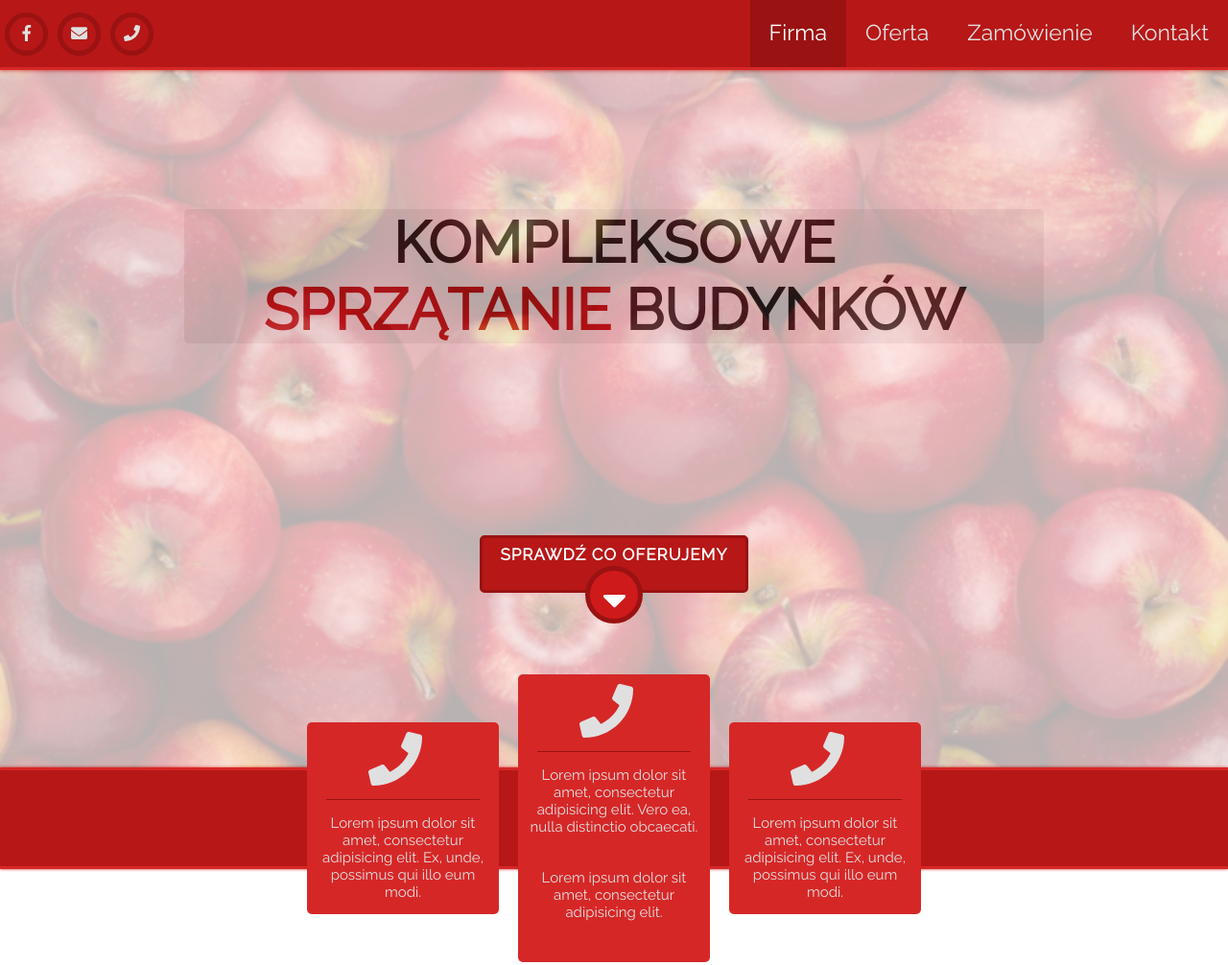
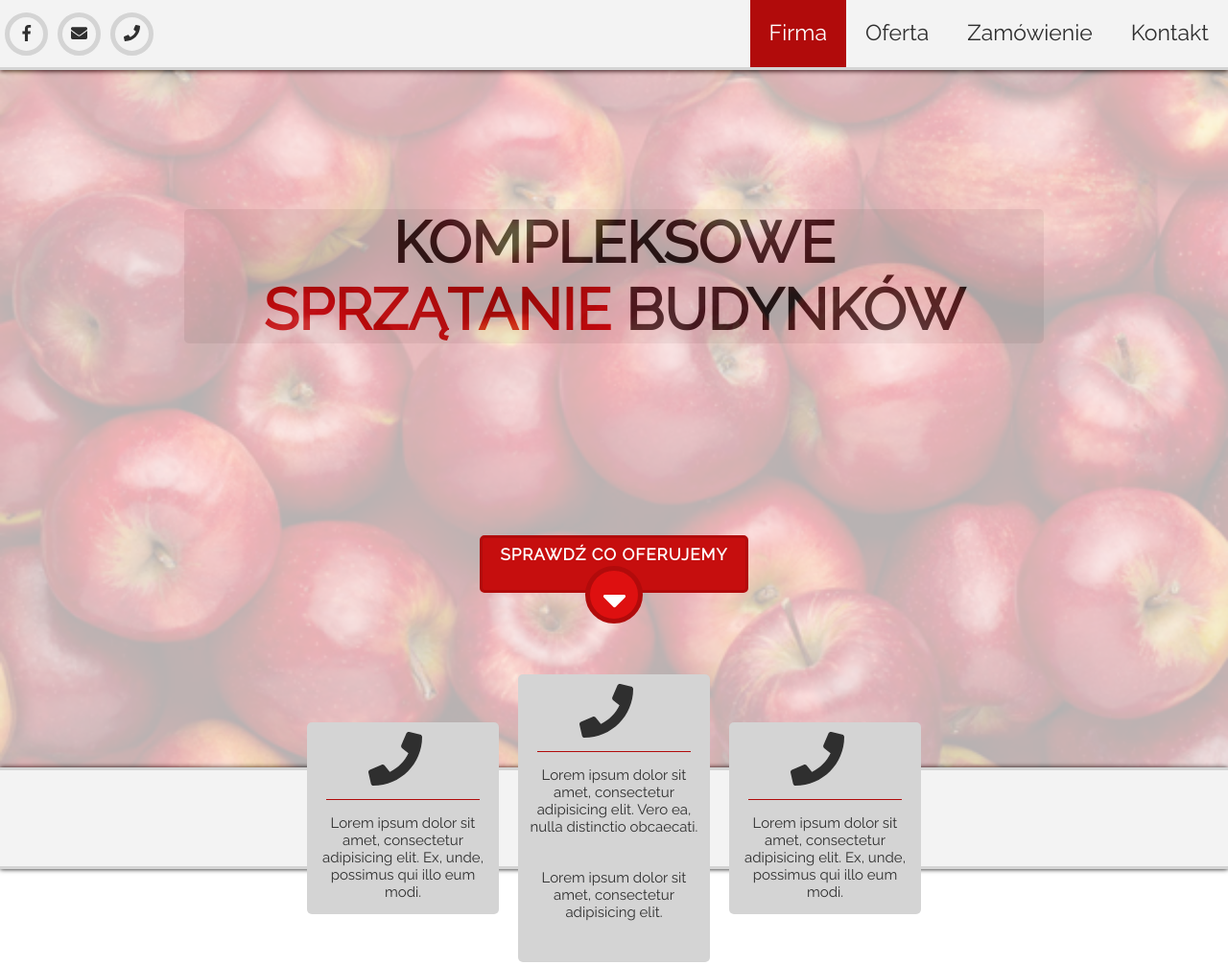
Before and after one commit to 965750/radam, a website: page src/index.html in a window 1280 px wide. Shown: the top 1006 px of the page at 96% size. Drawn offline with nearby package versions, Linux system fonts and the light colour scheme.

Commit message:
white theme update

```diff
--- a/src/scss/style.scss
+++ b/src/scss/style.scss
@@ -1,8 +1,10 @@
 $one: #d8c0c0;
 $zero: #d62727;
-$first: #b71717;
-$second: #9a1212;
-$textCol: #e0e0e0;
+$first: #c60e0e;
+$second: #b10b0b;
+$textCol: #2f2f2f;
+$w0: #f3f3f3;
+$w1: #d4d4d4;
 
 * {
     margin: 0px;
@@ -15,10 +17,10 @@ header {
     nav {
         width: 100%;
         height: 70px;
-        background-color: $first;
+        background-color: $w0;
         display: flex;
-        border-bottom: 3px solid $zero;
-        box-shadow: 0px 0px 5px $zero;
+        border-bottom: 3px solid $w1;
+        box-shadow: 0px 1px 5px black;
         .socialCont {
             flex-grow: 2;
             display: flex;
@@ -28,7 +30,7 @@ header {
                 height: 35px;
                 margin: 0px 5px;
                 text-align: center;
-                border: 5px solid $second;
+                border: 5px solid $w1;
                 border-radius: 50%;
                 line-height: 35px;
                 transition: all .2s;
@@ -160,10 +162,10 @@ header {
 .cards {
     height: 100px;
     width: 100%;
-    background-color: $first;
-    border-top: 3px solid $zero;
-    border-bottom: 3px solid $zero;
-    box-shadow: 0 0 3px $zero;
+    background-color: $w0;
+    border-top: 3px solid $w1;
+    border-bottom: 3px solid $w1;
+    box-shadow: 0 0 5px black;
 
     .cardsCont {
         display: flex;
@@ -173,7 +175,7 @@ header {
             width: 200px;
             margin: -50px auto;
             z-index: 5;
-            background-color: $zero;
+            background-color: $w1;
             border-radius: 5px;
 
             .singleCardTop {
```
Also changed, not shown: src/css/style.css.
